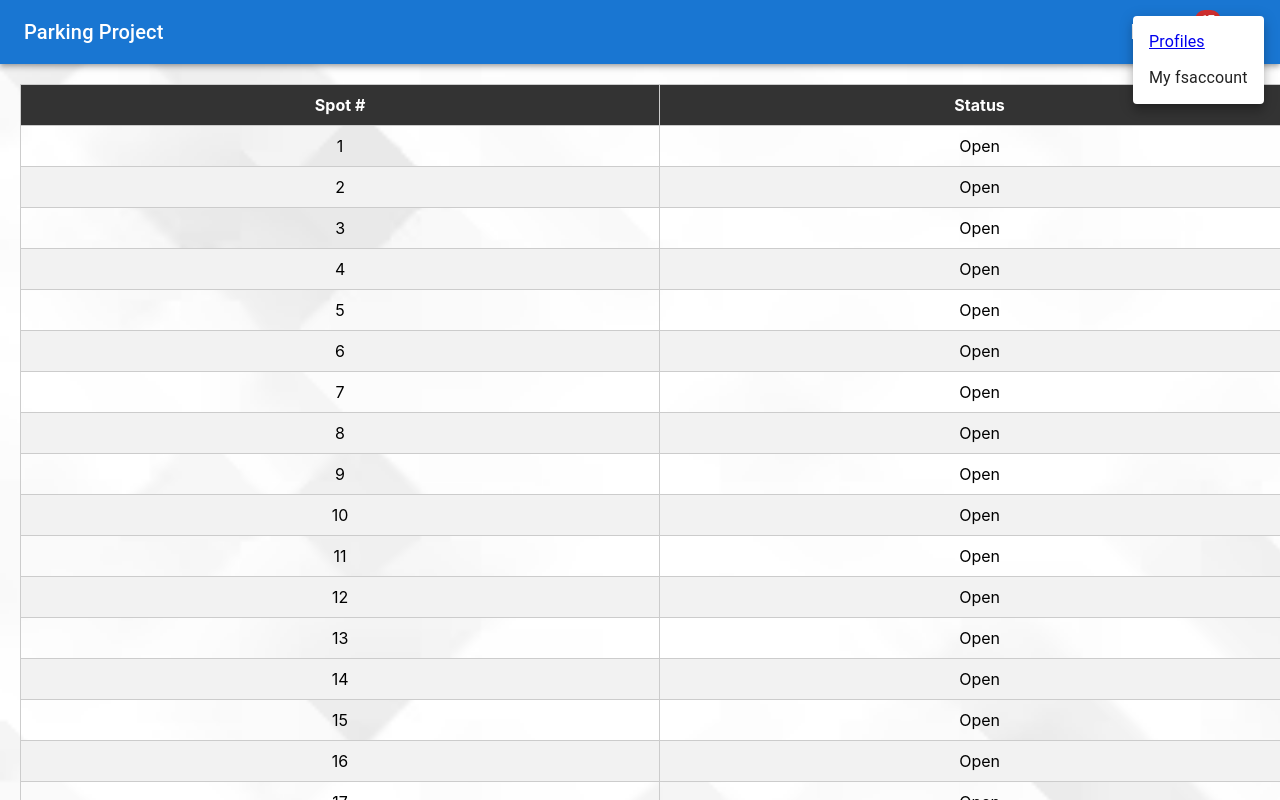
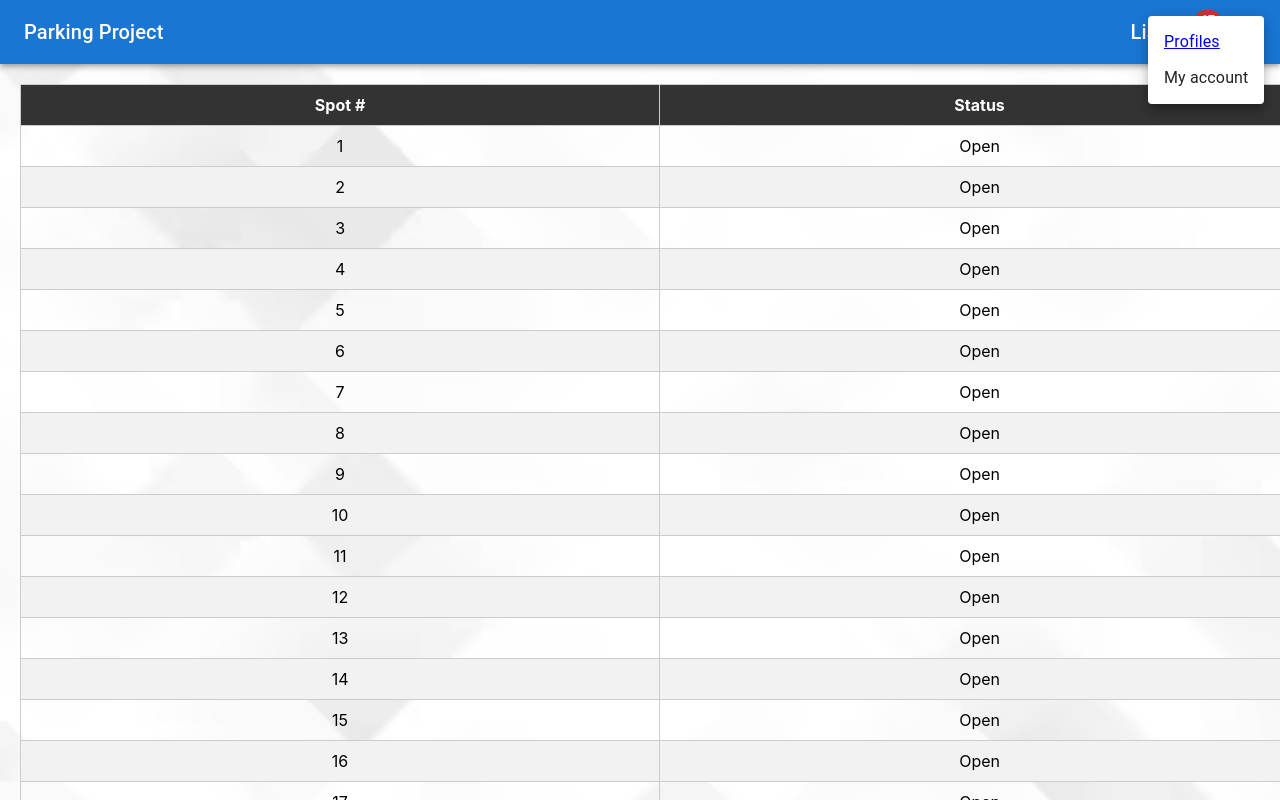
Before and after one commit to hafeefas/HCIParking, a React (Create React App) app: page / in a window 1280 px wide. Both pictures are taken after a click on the button "account of the current user". Shown: the top 800 px of the page. Built offline with nearby package versions, Linux system fonts and the light colour scheme.

Commit message:
fixed react router dom errors

```diff
--- a/src/components/Navbar.js
+++ b/src/components/Navbar.js
@@ -65,7 +65,7 @@ const StyledIconButton = styled(IconButton)({
 
 export default function PrimarySearchAppBar() {
   const [isDrawerOpen, setDrawerOpen] = React.useState(false);
-//for closing the drawer
+  //for closing the drawer
   const handleCloseDrawer = () => {
     setDrawerOpen(false);
   };
@@ -119,9 +119,9 @@ export default function PrimarySearchAppBar() {
       onClose={handleMenuClose}
     >
       <MenuItem onClick={handleMenuClose}>
-  <Link to='/user-profiles' target="_blank">Profiles</Link>
-</MenuItem>
-      <MenuItem onClick={handleMenuClose}>My fsaccount</MenuItem>
+        <Link to='/user-profiles'>Profiles</Link>
+      </MenuItem>
+      <MenuItem onClick={handleMenuClose}>My account</MenuItem>
     </Menu>
   );
 
```
